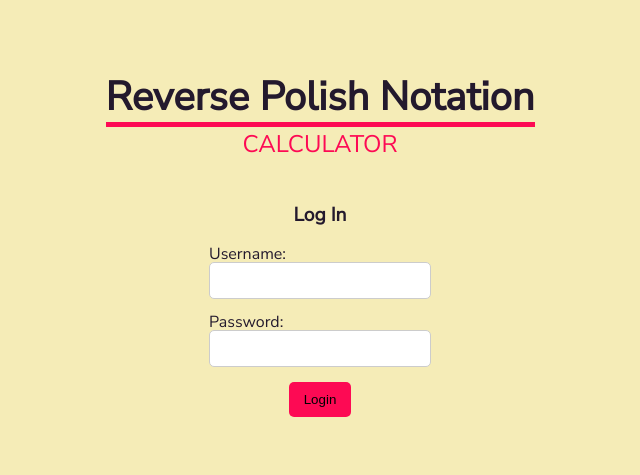
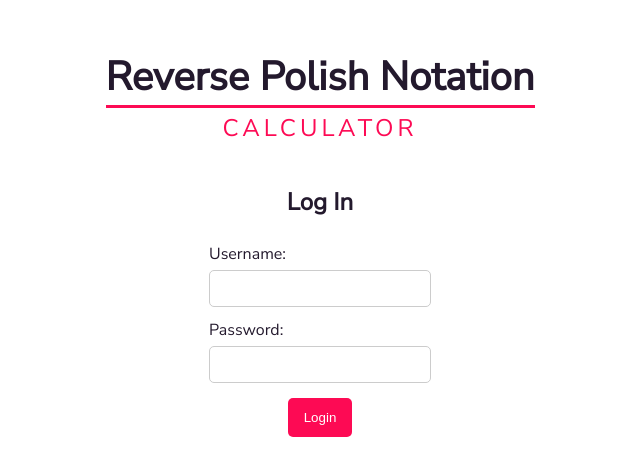
Before and after one commit to jjurinovic/rpn-calculator, an Angular app: page /login in a window 1280 px wide. Shown: the part 153-628 px from the top of the page, without its empty margins (320-960 px from the left). Built offline with nearby package versions, Linux system fonts and the light colour scheme.

Commit message:
style changes for login component

```diff
--- a/src/app/core/login/login.component.scss
+++ b/src/app/core/login/login.component.scss
@@ -2,7 +2,6 @@
 
  .login {
     height: 100vh;
-    background-color: $yellow;
     font-family: nunitoSans;
 
     .login-wrapper {
@@ -19,9 +18,9 @@
        text-align: center;
        font-weight: bold;
        color: #23192d;
-       border-bottom: 5px solid $red;
-       padding-bottom: 5px;
-       margin-bottom: 5px;
+       border-bottom: 3px solid $red;
+       padding-bottom: 8px;
+       margin-bottom: 8px;
       }
 
       .login-subtitle {
@@ -29,14 +28,15 @@
        text-align: center;
        font-weight: 100;
        color: $red;
+       letter-spacing: 4px;
       }
     }
 
     .login-text {
-      font-size: 1.2rem;
+      font-size: 1.5rem;
       color: $black;
       margin-top: 50px;
-      margin-bottom: 20px;
+      margin-bottom: 32px;
       font-weight: bold;
     }
 
@@ -54,6 +54,7 @@
         text-align: left;
         display: block;
         color: $black;
+        margin-bottom: 8px;
       }
 
       .login-form__input {
@@ -77,15 +78,17 @@
     .form-invalid-error {
       color: $red-light;
       margin-bottom: 15px;
+      margin-top: 8px;
     }
 
     .login-form__btn {
       border-radius: 5px;
-      padding: 10px 15px;
+      padding: 12px 16px;
       cursor: pointer;
       background-color: $red;
       outline: none;
       border: none;
+      color: #fff;
 
       &:hover {
         background-color: $red-light;
```
